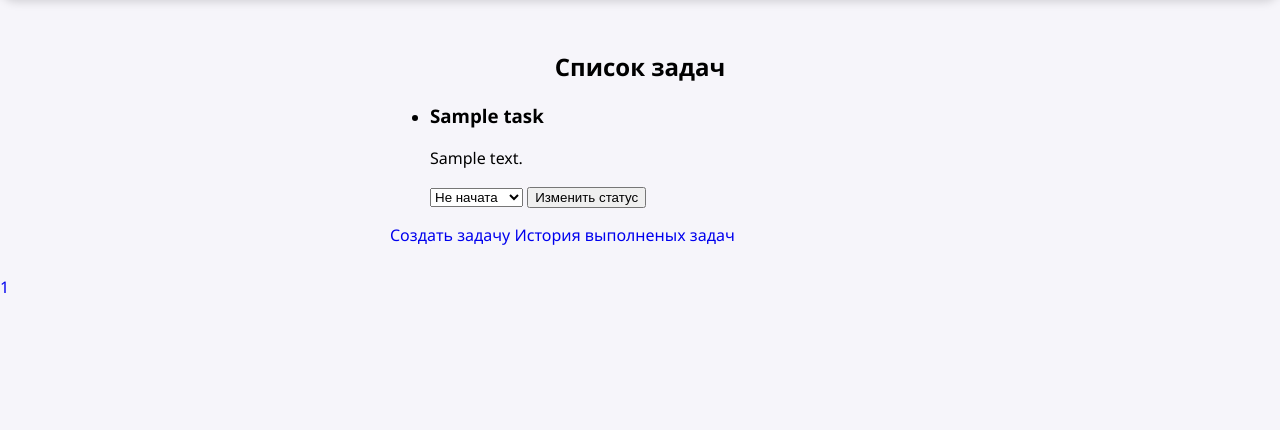
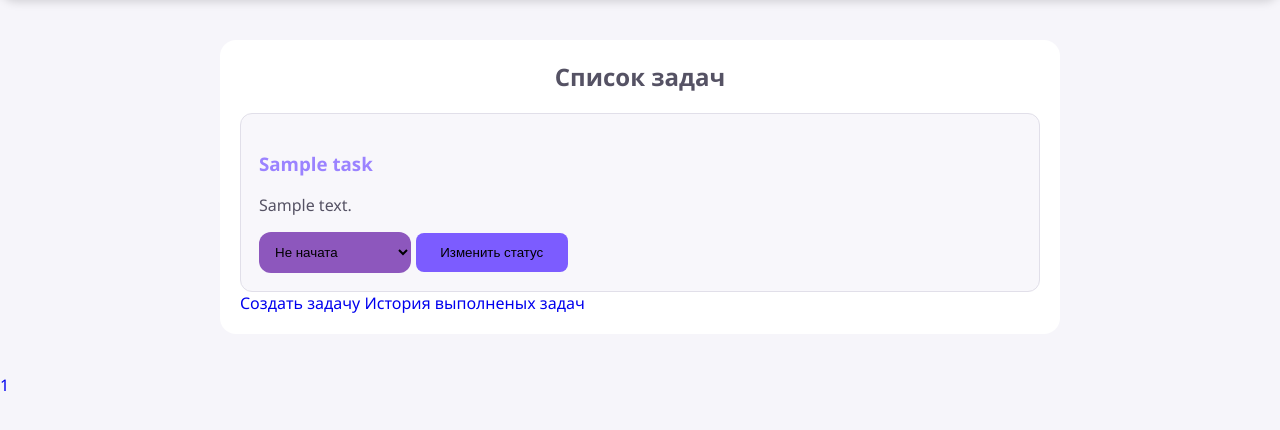
Before and after one commit to egoruxa27/Evolve, a Django app: page /tasks/ in a window 1280 px wide. Shown: the part 80-510 px from the top of the page. Run offline with Django 5.2, Linux system fonts and the light colour scheme; a user stored in the database is signed in; tables that the repository leaves empty hold one stand-in row (values such as "Sample post").

Commit message:
style: add CSS for tasks

```diff
--- a/static/css/tasks.css
+++ b/static/css/tasks.css
@@ -1,91 +1,66 @@
 .task-card {
-    max-width: 500px;
-    margin: auto;
-    padding: 30px;
+    max-width: 800px;
+    margin: 40px auto;
+    padding: 20px;
+
+    background-color: rgb(255, 255, 255);
+    color: rgb(85, 82, 100);
+
+    border-radius: 16px;
 }
 
 .task-card h2 {
     text-align: center;
-}
-
-
-/* CSS FROM GPT /*
-
-/* body {
-    background-color: rgb(241, 245, 249);
-    font-family: 'Segoe UI', Tahoma, sans-serif;
-}
-
-.task-card {
-    max-width: 800px;
-    margin: 40px auto;
-    padding: 24px;
-
-    background-color: white;
-    border-radius: 16px;
-    box-shadow: 0 4px 12px rgba(0, 0, 0, 0.08);
-}
-
-.task-card h2 {
     margin-top: 0;
-    text-align: center;
 }
 
 .task-list {
+    display: flex;
+    flex-direction: column;
+    gap: 12px;
+
+    margin: 0;
+    padding: 0;
+
     list-style: none;
-    padding: 0;
-    margin: 24px 0;
 }
 
 .task-item {
     padding: 18px;
-    margin-bottom: 16px;
 
-    background-color: rgb(248, 250, 252);
+    background-color: rgb(248, 247, 251);
+
+    border: 1px solid rgb(225, 223, 233);
     border-radius: 12px;
-    border: 1px solid rgb(226, 232, 240);
+
+    box-sizing: border-box;
 }
 
 .task-item h3 {
-    margin: 0 0 8px;
+    color: rgb(155, 131, 255);
 }
 
-.task-item p {
-    margin: 0 0 16px;
-    color: rgb(71, 85, 105);
-}
-
-.task-item select {
-    padding: 8px 10px;
-    border: 1px solid rgb(203, 213, 225);
-    border-radius: 8px;
-}
-
-.task-item button {
-    padding: 8px 12px;
-    margin-left: 8px;
+.task-button {
+    width: 20%;
+    padding: 12px;
 
     border: none;
     border-radius: 8px;
 
-    background-color: rgb(99, 102, 241);
-    color: white;
+    background-color: rgb(124, 92, 255);
+
+    cursor: pointer;
+
+}
+
+.task-select {
+    width: 20%;
+    padding: 12px;
+
+    border: none;
+    border-radius: 12px;
+
+    background-color: rgb(141, 87, 189);
 
     cursor: pointer;
 }
-
-.task-item button:hover {
-    background-color: rgb(79, 82, 210);
-}
-
-.task-card > a {
-    display: inline-block;
-    margin-right: 16px;
-
-    color: rgb(79, 70, 229);
-    text-decoration: none;
-}
-
-.task-card > a:hover {
-    text-decoration: underline;
-} */
--- a/templates/tasks/task_list.html
+++ b/templates/tasks/task_list.html
@@ -24,7 +24,7 @@
                 >
                     {% csrf_token %}
 
-                    <select name="status">
+                    <select name="status" class='task-select'>
                         {% for value, label in task.Status.choices %}
                             <option
                                 value="{{ value }}"
@@ -35,7 +35,7 @@
                         {% endfor %}
                     </select>
 
-                    <button type="submit">
+                    <button type="submit" class='task-button'>
                         Изменить статус
                     </button>
                 </form>
```
